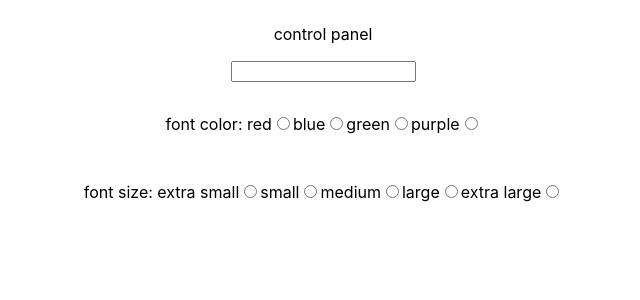
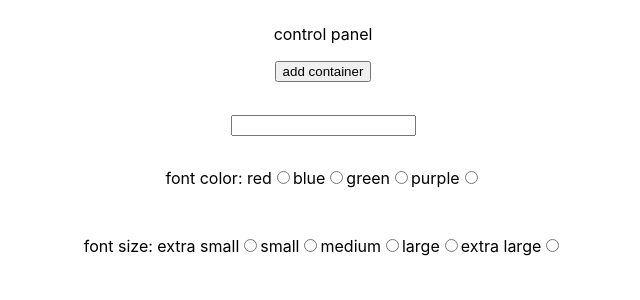
Before and after one commit to djmin43/open-api-csv-encoder, a Next.js app: page / in a window 1280 px wide. Shown: the top 300 px of the page, without its empty margins (317-957 px from the left). Built offline with nearby package versions, Linux system fonts and the light colour scheme.

Commit message:
new state for component lsit

```diff
--- a/package.json
+++ b/package.json
@@ -13,7 +13,8 @@
     "axios": "^0.24.0",
     "next": "12.0.3",
     "react": "17.0.2",
-    "react-dom": "17.0.2"
+    "react-dom": "17.0.2",
+    "uuid": "^8.3.2"
   },
   "devDependencies": {
     "@types/node": "16.11.7",
--- a/pages/index.tsx
+++ b/pages/index.tsx
@@ -36,13 +36,33 @@ const Home: NextPage = ({ colorList, fontSizeList }: any) => {
     setMessage(e.target.value)
   }
 
+  const addComponent = () => {
+    const newComponent = {
+      id: 2,
+    }
+    const newComponentList = [...componentList, newComponent]
+    setComponentList(newComponentList)
+    console.log(componentList)
+  }
+
+  const [componentList, setComponentList] = useState([
+    {
+      id: 1,
+    }
+  ])
+
   return (
     <div className={appBody}>
       <h1 style={{ ...designObject }}>
-        <MainBody message={message} />
+        {componentList.map(component =>
+          <MainBody key={component.id} message={message} />
+          )}
       </h1>
       <div className={controlPanel}>
         <span>control panel</span>
+        <div className={inputContainer}>
+          <button onClick={addComponent}>add container</button>
+        </div>
         <div className={inputContainer}>
           <input type="text" value={message} onChange={handleText} />
         </div>
```
Also changed, not shown: 1 other file (tests, documents, lock files or other folders).
